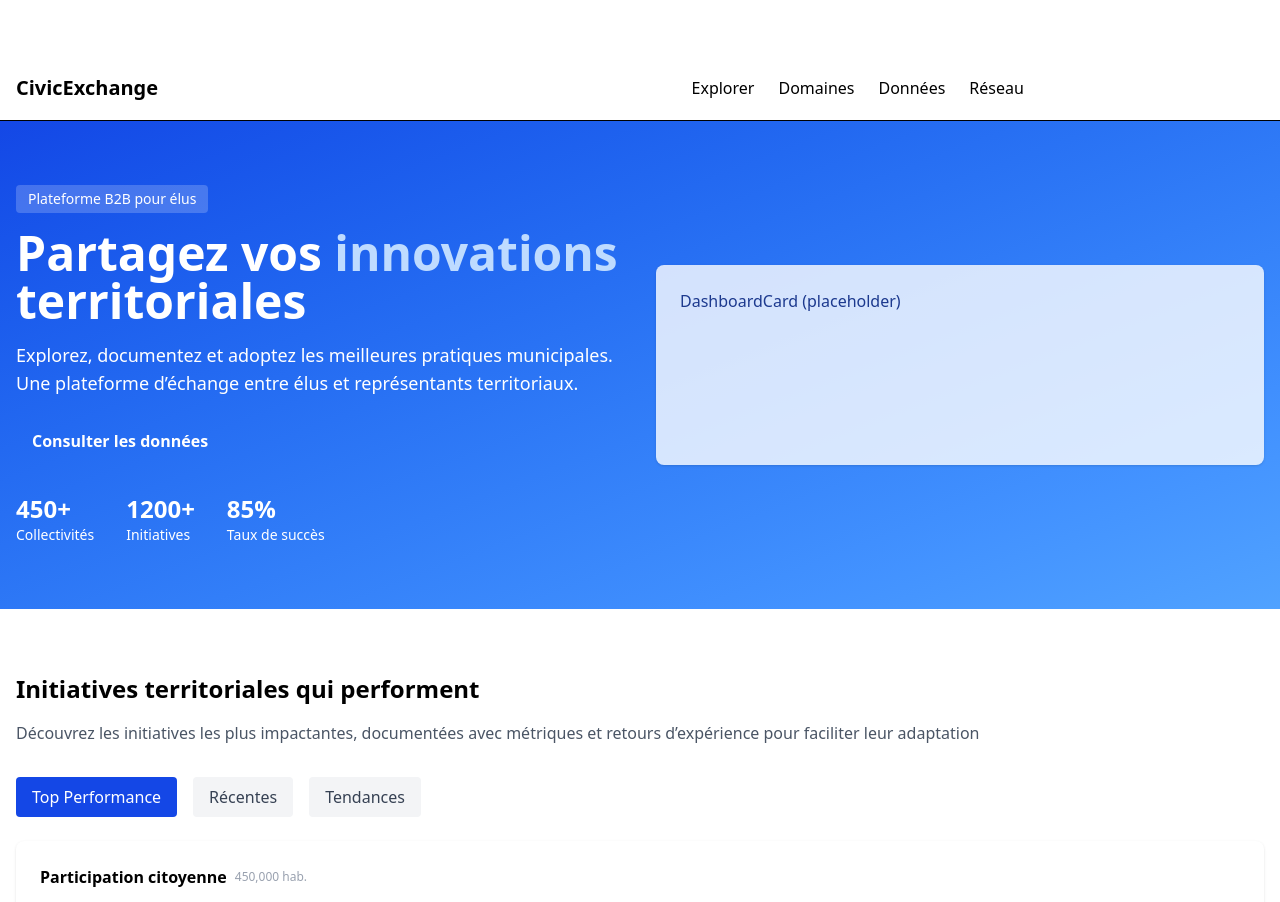
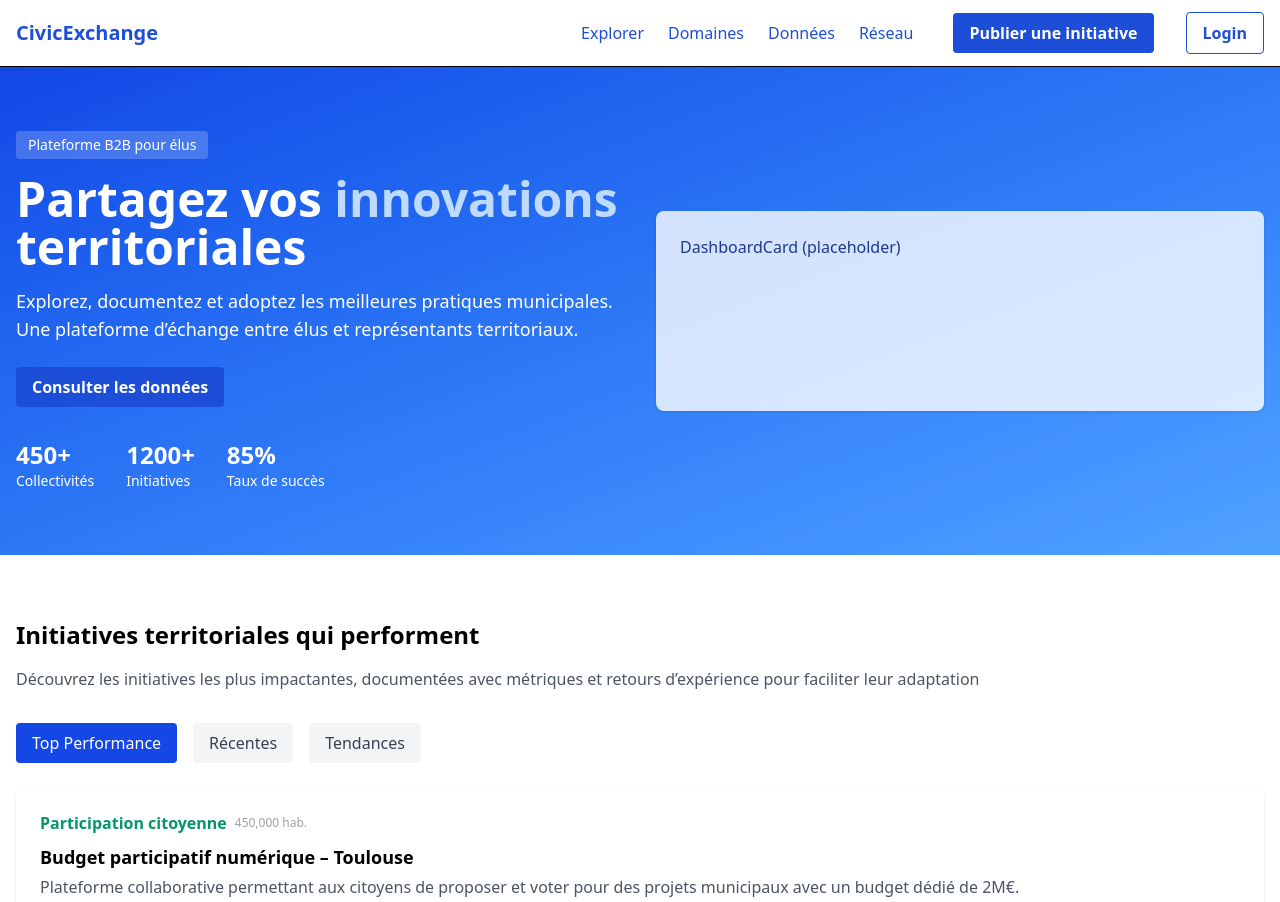
Before and after one commit to juliencharrel/civicexchange, a Next.js app: page / in a window 1280 px wide. Shown: the top 902 px of the page. Built offline with nearby package versions, Linux system fonts and the light colour scheme; no server answers.

Commit message:
Fixed everyuthgin and added basic login

```diff
--- a/app/LoginForm.tsx
+++ b/app/LoginForm.tsx
@@ -19,6 +19,7 @@ export default function LoginForm({ onLoginSuccess }: LoginFormProps) {
     if (error) {
       alert(error.message);
     } else if (data.user) {
+      console.log(data.user);
       onLoginSuccess?.(data.user);
     }
   };
--- a/app/components/Header.tsx
+++ b/app/components/Header.tsx
@@ -1,28 +1,57 @@
 "use client";
-import { Fragment } from "react";
-import { Menu, Transition } from "@headlessui/react";
-import { Bars3Icon } from "@heroicons/react/24/outline";
+import { Fragment, useState } from "react";
+import { Menu, MenuItems, MenuItem, Transition, DialogPanel, Dialog } from "@headlessui/react";
+import { Bars3Icon, XMarkIcon } from "@heroicons/react/24/outline";
 import Button from "./ui/Button";
+import LoginForm from "../LoginForm";
+import { supabase } from "../../lib/supabaseClient";
 
 export default function Header() {
+  const [loginOpen, setLoginOpen] = useState(false);
+  const [user, setUser] = useState(null);
+
+  async function signOut() {
+    await supabase.auth.signOut();
+    setUser(null);
+  }
+
   return (
     <header className="bg-white border-b">
-      <div className="bg-primary text-white p-4">Test bg-primary</div>
       <div className="max-w-7xl mx-auto flex items-center justify-between px-4 py-3">
-        <div className="font-bold text-xl text-primary">CivicExchange</div>
+        <div className="font-bold text-xl text-[var(--color-primary)]">CivicExchange</div>
+        {/* Desktop menu */}
         <nav className="hidden md:flex gap-6 items-center">
-          <a href="#" className="hover:text-primary">Explorer</a>
-          <a href="#" className="hover:text-primary">Domaines</a>
-          <a href="#" className="hover:text-primary">Données</a>
-          <a href="#" className="hover:text-primary">Réseau</a>
-          <Button className="ml-4" variant="primary">Publier une initiative</Button>
+          <a href="#" className="hover:text-[var(--color-primary)] text-[var(--color-primary)]">Explorer</a>
+          <a href="#" className="hover:text-[var(--color-primary)] text-[var(--color-primary)]">Domaines</a>
+          <a href="#" className="hover:text-[var(--color-primary)] text-[var(--color-primary)]">Données</a>
+          <a href="#" className="hover:text-[var(--color-primary)] text-[var(--color-primary)]">Réseau</a>
+          <Button className="ml-4 bg-[var(--color-primary)] text-white data-active:bg-[var(--color-primary-dark)] data-hover:bg-[var(--color-primary-light)]" variant="primary">
+            Publier une initiative
+          </Button>
+          {user ? (
+            <Button
+              className="ml-2 bg-transparent text-[var(--color-primary)] border border-[var(--color-primary)]"
+              variant="ghost"
+              onClick={signOut}
+            >
+              Logout
+            </Button>
+          ) : (
+            <Button
+              className="ml-2 bg-transparent text-[var(--color-primary)] border border-[var(--color-primary)]"
+              variant="ghost"
+              onClick={() => setLoginOpen(true)}
+            >
+              Login
+            </Button>
+          )}
         </nav>
         {/* Mobile menu */}
         <div className="md:hidden">
           <Menu as="div" className="relative">
-            <Menu.Button as={Button} variant="ghost" className="p-2">
-              <Bars3Icon className="h-6 w-6 text-primary" />
-            </Menu.Button>
+            <Button as={Button} variant="ghost" className="p-2">
+              <Bars3Icon className="h-6 w-6 text-[var(--color-primary)]" />
+            </Button>
             <Transition
               as={Fragment}
               enter="transition ease-out duration-100"
@@ -32,37 +61,81 @@ export default function Header() {
               leaveFrom="transform opacity-100 scale-100"
               leaveTo="transform opacity-0 scale-95"
             >
-              <Menu.Items className="absolute right-0 mt-2 w-48 bg-white border rounded shadow-lg z-50">
-                <Menu.Item>
+              <MenuItems className="absolute right-0 mt-2 w-48 bg-white border rounded shadow-lg z-50">
+                <MenuItem>
                   {({ active }) => (
-                    <Button as="a" href="#" className={`block w-full text-left px-4 py-2 ${active ? "bg-primary/10" : ""}`} variant="ghost">Explorer</Button>
+                    <a href="#" className={`block w-full text-left px-4 py-2 text-[var(--color-primary)] hover:bg-[var(--color-primary-light)] rounded transition font-semibold ${active ? "bg-[var(--color-primary-light)]" : ""}`}>Explorer</a>
                   )}
-                </Menu.Item>
-                <Menu.Item>
+                </MenuItem>
+                <MenuItem>
                   {({ active }) => (
-                    <Button as="a" href="#" className={`block w-full text-left px-4 py-2 ${active ? "bg-primary/10" : ""}`} variant="ghost">Domaines</Button>
+                    <a href="#" className={`block w-full text-left px-4 py-2 text-[var(--color-primary)] hover:bg-[var(--color-primary-light)] rounded transition font-semibold ${active ? "bg-[var(--color-primary-light)]" : ""}`}>Domaines</a>
                   )}
-                </Menu.Item>
-                <Menu.Item>
+                </MenuItem>
+                <MenuItem>
                   {({ active }) => (
-                    <Button as="a" href="#" className={`block w-full text-left px-4 py-2 ${active ? "bg-primary/10" : ""}`} variant="ghost">Données</Button>
+                    <a href="#" className={`block w-full text-left px-4 py-2 text-[var(--color-primary)] hover:bg-[var(--color-primary-light)] rounded transition font-semibold ${active ? "bg-[var(--color-primary-light)]" : ""}`}>Données</a>
                   )}
-                </Menu.Item>
-                <Menu.Item>
+                </MenuItem>
+                <MenuItem>
                   {({ active }) => (
-                    <Button as="a" href="#" className={`block w-full text-left px-4 py-2 ${active ? "bg-primary/10" : ""}`} variant="ghost">Réseau</Button>
+                    <a href="#" className={`block w-full text-left px-4 py-2 text-[var(--color-primary)] hover:bg-[var(--color-primary-light)] rounded transition font-semibold ${active ? "bg-[var(--color-primary-light)]" : ""}`}>Réseau</a>
                   )}
-                </Menu.Item>
-                <Menu.Item>
+                </MenuItem>
+                <MenuItem>
                   {({ active }) => (
-                    <Button className="w-full text-left px-4 py-2" variant="primary">Publier une initiative</Button>
+                    <Button className="w-full text-left px-4 py-2 bg-[var(--color-primary)] text-white data-active:bg-[var(--color-primary-dark)] data-hover:bg-[var(--color-primary-light)]" variant="primary">
+                      Publier une initiative
+                    </Button>
                   )}
-                </Menu.Item>
-              </Menu.Items>
+                </MenuItem>
+                <MenuItem>
+                  {({ active }) => (
+                    user ? (
+                      <Button
+                        className="w-full text-left px-4 py-2 bg-transparent text-[var(--color-primary)] border border-[var(--color-primary)]"
+                        variant="ghost"
+                        onClick={signOut}
+                      >
+                        Logout
+                      </Button>
+                    ) : (
+                      <Button
+                        className="w-full text-left px-4 py-2 bg-transparent text-[var(--color-primary)] border border-[var(--color-primary)]"
+                        variant="ghost"
+                        onClick={() => setLoginOpen(true)}
+                      >
+                        Login
+                      </Button>
+                    )
+                  )}
+                </MenuItem>
+              </MenuItems>
             </Transition>
           </Menu>
         </div>
       </div>
+      {/* Login Modal */}
+      <Dialog open={loginOpen} onClose={() => setLoginOpen(false)} className="relative z-50">
+        <div className="fixed inset-0 bg-black/40" aria-hidden="true" />
+        <div className="fixed inset-0 flex items-center justify-center p-4">
+          <DialogPanel className="bg-white rounded-lg shadow-lg max-w-md w-full p-6 relative">
+            <button
+              onClick={() => setLoginOpen(false)}
+              className="absolute top-2 right-2 p-2 text-gray-400 hover:text-gray-600"
+              aria-label="Fermer"
+            >
+              <XMarkIcon className="h-5 w-5" />
+            </button>
+            <LoginForm
+              onLoginSuccess={(user) => {
+                setUser(user);
+                setLoginOpen(false);
+              }}
+            />
+          </DialogPanel>
+        </div>
+      </Dialog>
     </header>
   );
 }
--- a/app/components/home/InitiativeCard.tsx
+++ b/app/components/home/InitiativeCard.tsx
@@ -4,26 +4,26 @@ export default function InitiativeCard() {
   return (
     <div className="bg-white rounded-lg shadow p-6 mb-6">
       <div className="flex items-center gap-2 mb-2">
-        <span className="text-secondary font-bold">Participation citoyenne</span>
+        <span className="text-[var(--color-secondary)] font-bold">Participation citoyenne</span>
         <span className="text-gray-400 text-xs">450,000 hab.</span>
       </div>
       <h3 className="text-lg font-bold mb-1">Budget participatif numérique – Toulouse</h3>
       <p className="text-gray-600 mb-4">Plateforme collaborative permettant aux citoyens de proposer et voter pour des projets municipaux avec un budget dédié de 2M€.</p>
       <div className="flex flex-wrap gap-6 mb-4">
         <div>
-          <div className="text-primary font-bold">+230%</div>
+          <div className="text-[var(--color-primary)] font-bold">+230%</div>
           <div className="text-xs text-gray-500">Satisfaction</div>
         </div>
         <div>
-          <div className="text-primary font-bold">89%</div>
+          <div className="text-[var(--color-primary)] font-bold">89%</div>
           <div className="text-xs text-gray-500">Adoption</div>
         </div>
         <div>
-          <div className="text-primary font-bold">15,000</div>
+          <div className="text-[var(--color-primary)] font-bold">15,000</div>
           <div className="text-xs text-gray-500">Participants</div>
         </div>
         <div>
-          <div className="text-primary font-bold">2M€</div>
+          <div className="text-[var(--color-primary)] font-bold">2M€</div>
           <div className="text-xs text-gray-500">Budget</div>
         </div>
       </div>
--- a/app/components/ui/Button.tsx
+++ b/app/components/ui/Button.tsx
@@ -13,11 +13,11 @@ export default function Button({ className, variant = "primary", ...props }: But
       className={clsx(
         "px-4 py-2 rounded font-semibold transition focus:outline-none focus:ring-2 focus:ring-offset-2 cursor-pointer",
         variant === "primary" &&
-          "bg-primary text-white data-active:bg-primary-dark data-hover:bg-primary-light",
+          "bg-[var(--color-primary)] text-white data-active:bg-[var(--color-primary-dark)] data-hover:bg-[var(--color-primary-light)]",
         variant === "secondary" &&
-          "bg-secondary text-white data-active:bg-secondary-dark data-hover:bg-secondary-light",
+          "bg-[var(--color-secondary)] text-white data-active:bg-[var(--color-secondary-dark)] data-hover:bg-[var(--color-secondary-light)]",
         variant === "ghost" &&
-          "bg-transparent text-primary hover:bg-primary/10 data-hover:bg-primary/10",
+          "bg-transparent text-[var(--color-primary)] hover:bg-[var(--color-primary-light)] data-hover:bg-[var(--color-primary-light)]",
         className
       )}
       {...props}
--- a/app/globals.css
+++ b/app/globals.css
@@ -1 +1,16 @@
+:root {
+  --color-primary: #1D4ED8;
+  --color-primary-light: #3B82F6;
+  --color-primary-dark: #1E40AF;
+  --color-secondary: #059669;
+  --color-secondary-light: #10B981;
+  --color-secondary-dark: #047857;
+  --color-neutral: #9CA3AF;
+  --color-neutral-light: #F3F4F6;
+  --color-neutral-dark: #374151;
+  --color-danger: #DC2626;
+  --color-danger-light: #FCA5A5;
+  --color-danger-dark: #B91C1C;
+}
+
 @import "tailwindcss";
--- a/app/page.tsx
+++ b/app/page.tsx
@@ -5,6 +5,7 @@ import InitiativesSection from "./components/home/InitiativesSection";
 import DomainsSection from "./components/home/DomainsSection";
 import FeaturesSection from "./components/home/FeaturesSection";
 import Footer from "./components/Footer";
+import Button from "./components/ui/Button";
 
 export default function Home() {
   return (
--- a/postcss.config.mjs
+++ b/postcss.config.mjs
@@ -1,6 +1,5 @@
 export default {
   plugins: {
-    "@tailwindcss/postcss": {},
-    autoprefixer: {},
+    "@tailwindcss/postcss": {}
   },
 }
--- a/tailwind.config.js
+++ /dev/null
@@ -1,56 +0,0 @@
-/** @type {import('tailwindcss').Config} */
-import defaultTheme from 'tailwindcss/defaultTheme'
-
-export default {
-  content: [
-    "./app/**/*.{js,ts,jsx,tsx}",
-    "./pages/**/*.{js,ts,jsx,tsx}",
-    "./components/**/*.{js,ts,jsx,tsx}",
-  ],
-  theme: {
-    extend: {
-      fontFamily: {
-        sans: ['Inter', ...defaultTheme.fontFamily.sans],
-      },
-      colors: {
-        primary: {
-          light: '#3B82F6', // bleu clair (buttons, accents)
-          DEFAULT: '#1D4ED8', // bleu principal
-          dark: '#1E40AF',   // bleu foncé (hover, focus)
-        },
-        secondary: {
-          light: '#10B981',  // vert clair (validation, succès)
-          DEFAULT: '#059669',
-          dark: '#047857',
-        },
-        neutral: {
-          light: '#F3F4F6', // gris très clair (background sections)
-          DEFAULT: '#9CA3AF', // gris moyen
-          dark: '#374151',   // gris foncé (titres)
-        },
-        danger: {
-          light: '#FCA5A5',
-          DEFAULT: '#DC2626',
-          dark: '#B91C1C',
-        }
-      },
-      fontSize: {
-        'xs': ['0.75rem', { lineHeight: '1rem' }],
-        'sm': ['0.875rem', { lineHeight: '1.25rem' }],
-        'base': ['1rem', { lineHeight: '1.5rem' }],
-        'lg': ['1.125rem', { lineHeight: '1.75rem' }],
-        'xl': ['1.25rem', { lineHeight: '1.75rem' }],
-        '2xl': ['1.5rem', { lineHeight: '2rem' }],
-        '3xl': ['1.875rem', { lineHeight: '2.25rem' }],
-      },
-      borderRadius: {
-        'xl': '1rem',
-        '2xl': '1.5rem',
-      },
-      boxShadow: {
-        soft: '0 4px 6px rgba(0, 0, 0, 0.05)',
-      },
-    },
-  },
-  plugins: [],
-}
```
Also changed, not shown: app/components/home/FeaturesSection.tsx (+15 -3 lines).
